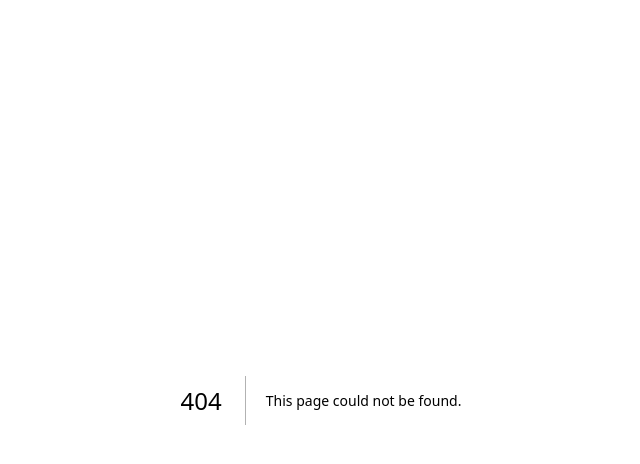
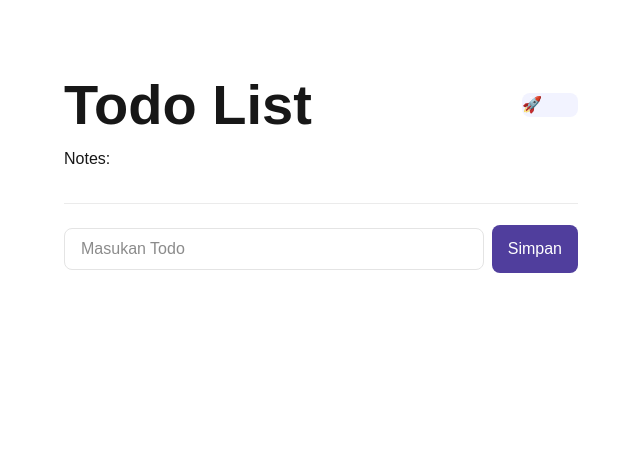
Before and after one commit to pgita4677-jpg/my-app, a Next.js app: page /todolist in a window 1280 px wide. Before the commit this address had no page. Shown: the top 464 px of the page, without its empty margins (319-959 px from the left). Built offline with nearby package versions, Linux system fonts and the light colour scheme.

Commit message:
update: fix todolist

```diff
--- a/app/page.js
+++ b/app/page.tsx
@@ -16,6 +16,21 @@
         />
       </main>
       <footer className="row-start-3 flex gap-[24px] flex-wrap items-center justify-center">
+        <a
+          className="flex items-center gap-2 hover:underline hover:underline-offset-4"
+          href="/todolist"
+          target=""
+          rel=""
+        >
+          <Image
+            aria-hidden
+            src="/file.svg"
+            alt="File icon"
+            width={16}
+            height={16}
+          />
+          TodoList
+        </a>
         <a
           className="flex items-center gap-2 hover:underline hover:underline-offset-4"
           href="/calculator"
--- /dev/null
+++ b/app/todolist/page.tsx
@@ -0,0 +1,66 @@
+'use client'
+import { validateHeaderValue } from 'http'
+import React, { useState } from 'react'
+
+function TodoList() {
+  const [input, setInput] = useState('')
+  const [dataTodo, setDataTodo] = useState<string[]>([])
+
+  const addDataTodo = () => {
+    if (input.length > 0) {
+        setInput('')
+        setDataTodo([...dataTodo, input])
+    } else {
+        alert('Masukan Todo Terlebih Dahulu')
+    }
+  }
+
+  const removeDataTodo = (index: number) => {
+    const TempData = [...dataTodo]
+    const removeData = TempData.filter((_val, idx) => idx !== index)
+    setDataTodo(removeData)
+  }
+
+  return (
+    <div className='w-1/2 m-auto p-[63px]'>
+        <div className='flex justify-between items-center'>
+            <h1 className='text-[56px] font-[600]'>Todo List</h1>
+            <div className='flex justify-between items-center bg-[#f2f3ff] w-[56px] rounded-lg'>
+                🚀</div>
+        </div>
+        <p>Notes:</p>
+        <div>
+            <div className='h-[1px] bg-[#EBEBEB] mb-[21px] mt-[32px]'/>
+            <div className='flex items-center gap-2 mb-[43px]'>
+                <div className='flex-1'>
+                  <input
+                    value={input}
+                    onChange={(e) => setInput(e.target.value)}
+                    className='w-full border border-[#E4E4E4] rounded-lg py-[8px] px-[16px]'
+                    placeholder='Masukan Todo'/>
+                </div>
+                <button className='bg-[#503E9D] text-white h-[48px] px-[16px] rounded-lg text-center'
+                onClick={addDataTodo}>
+                    Simpan
+                </button>
+            </div>
+            {dataTodo.map((value, index) => {
+                return (
+                    <div key={String(index)} className='flex items-center justify-between mb-[16px]'>
+                <p>{value}</p>
+                <button className='bg-[#FF0004] text-white h-[30px] px-[6px] rounded-lg'
+                onClick={() => removeDataTodo(index)}>
+                    Hapus
+                </button>
+            </div>
+
+                )
+            } )}
+
+
+        </div>
+    </div>
+  )
+}
+
+export default TodoList
```
